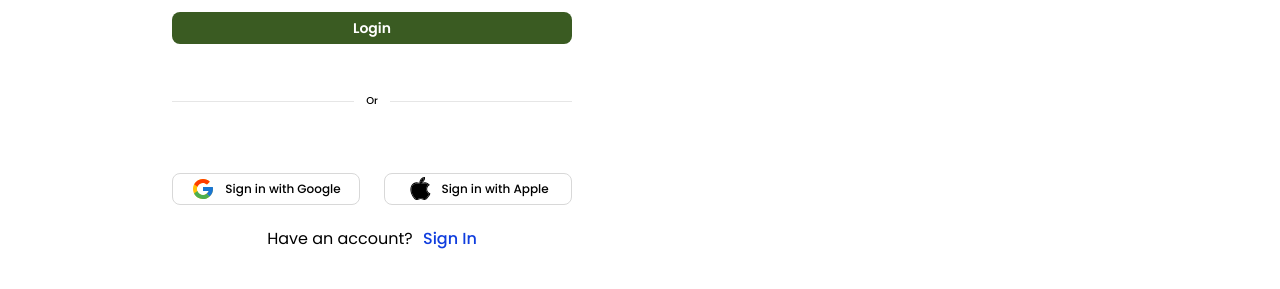
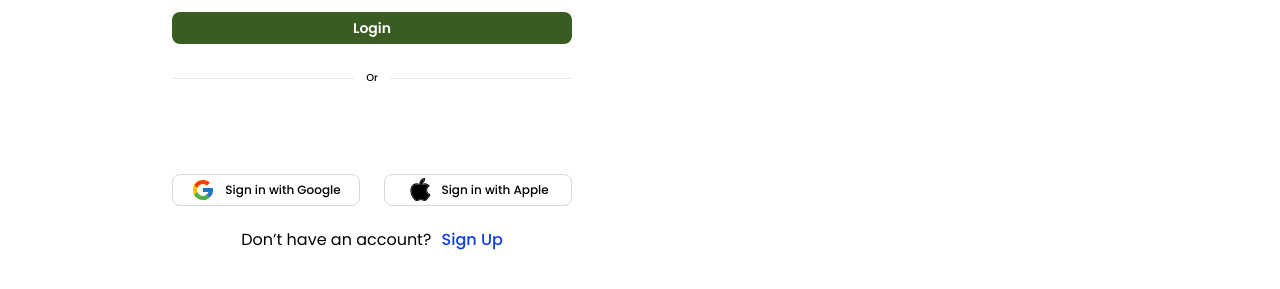
Before and after one commit to liLyxws/appdev1-final-practical-exam, a React (Vite) app: page / in a window 1280 px wide. Shown: the part 457-746 px from the top of the page. Built offline with nearby package versions, Linux system fonts and the light colour scheme.

Commit message:
Update Login bottom section

```diff
--- a/src/Login.jsx
+++ b/src/Login.jsx
@@ -47,7 +47,7 @@
           </div>
 
           <p className={styles.bottom}>
-            Have an account? <a href="#" className={styles.link}>Sign In</a>
+            Don&rsquo;t have an account? <a href="#" className={styles.link}>Sign Up</a>
           </p>
         </div>
       </section>
--- a/src/Login.module.css
+++ b/src/Login.module.css
@@ -136,7 +136,7 @@
   display: flex;
   align-items: center;
   gap: 12px;
-  margin: 60px 0 64px;
+  margin: 37px 0 88px;
   font-size: 10px;
   font-weight: 500;
   color: #000;
```
Also changed, not shown: estrella-login-bottom.png (added).
